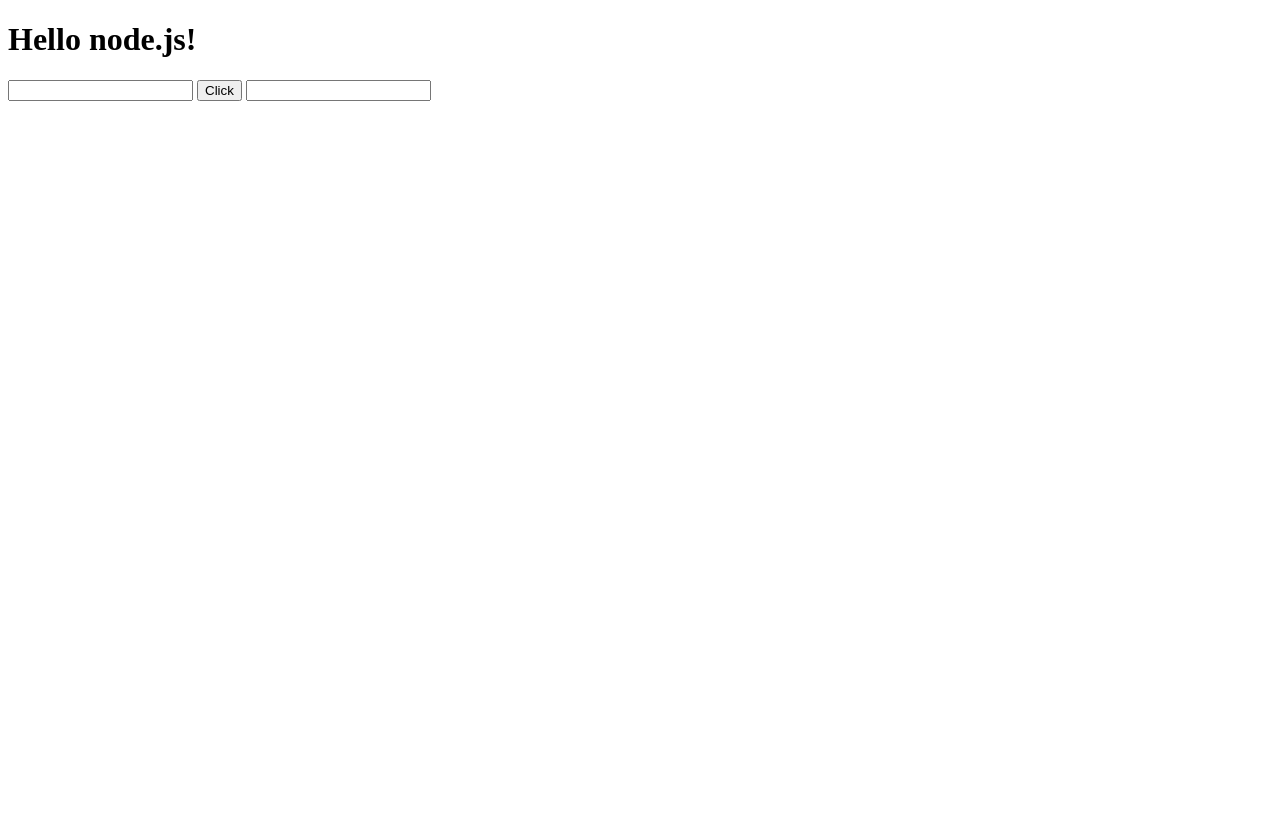
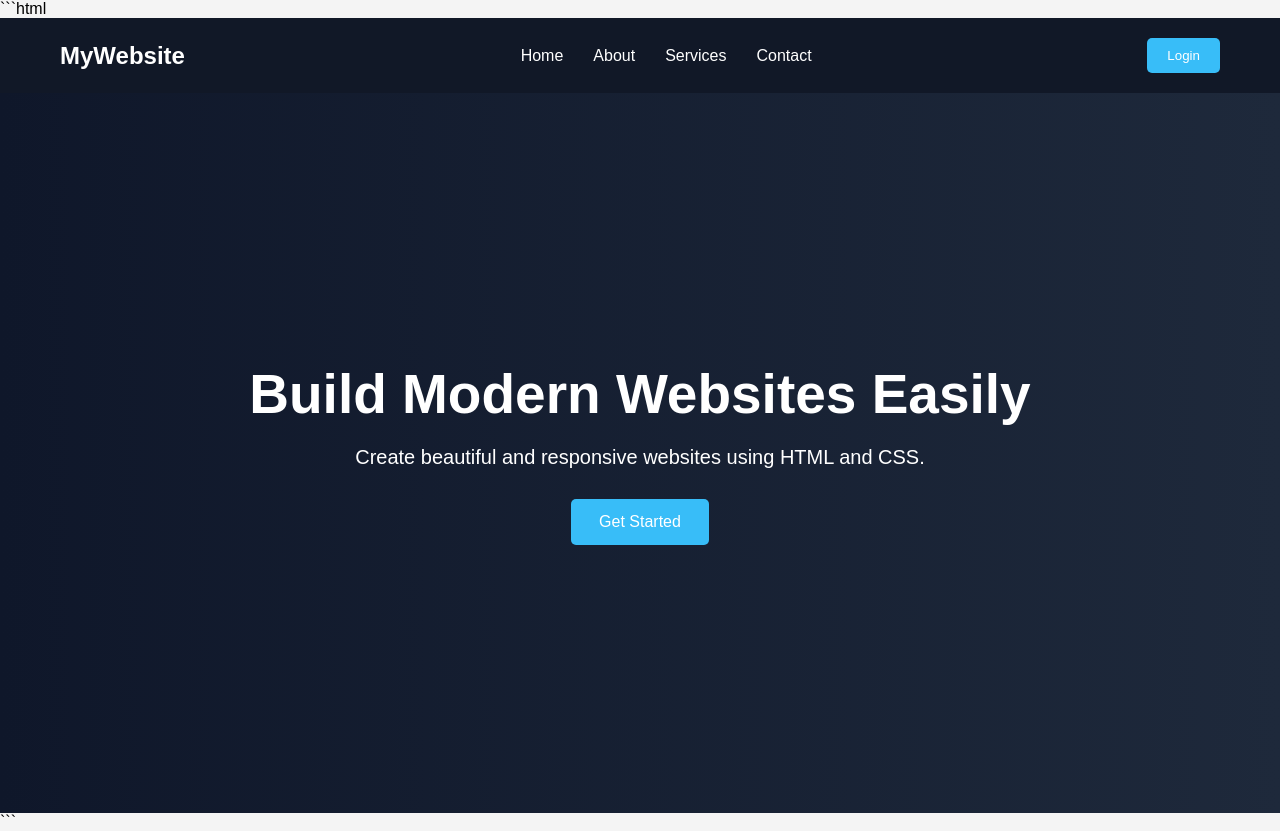
Before and after one commit to akashmondkar7/nodeJS, a website: page html/web.html in a window 1280 px wide. Before the commit the page ends 800 px from the top, so only its background shows below. Drawn offline with Linux system fonts and the light colour scheme.

Commit message:
added html file

````diff
--- /dev/null
+++ b/html/style.css
@@ -0,0 +1,93 @@
+
+
+*{
+    margin: 0;
+    padding: 0;
+    box-sizing: border-box;
+    font-family: Arial, Helvetica, sans-serif;
+}
+
+body{
+    background-color: #f4f4f4;
+}
+
+/* Navbar */
+
+.navbar{
+    display: flex;
+    justify-content: space-between;
+    align-items: center;
+    padding: 20px 60px;
+    background-color: #111827;
+    color: white;
+}
+
+.logo{
+    font-size: 24px;
+    font-weight: bold;
+}
+
+.nav-links{
+    display: flex;
+    list-style: none;
+    gap: 30px;
+}
+
+.nav-links a{
+    text-decoration: none;
+    color: white;
+    transition: 0.3s;
+}
+
+.nav-links a:hover{
+    color: #38bdf8;
+}
+
+.btn{
+    padding: 10px 20px;
+    border: none;
+    background-color: #38bdf8;
+    color: white;
+    border-radius: 5px;
+    cursor: pointer;
+}
+
+.btn:hover{
+    background-color: #0ea5e9;
+}
+
+/* Hero Section */
+
+.hero{
+    height: 90vh;
+    display: flex;
+    justify-content: center;
+    align-items: center;
+    text-align: center;
+    background: linear-gradient(to right, #0f172a, #1e293b);
+    color: white;
+}
+
+.hero-content h1{
+    font-size: 55px;
+    margin-bottom: 20px;
+}
+
+.hero-content p{
+    font-size: 20px;
+    margin-bottom: 30px;
+}
+
+.hero-btn{
+    padding: 14px 28px;
+    border: none;
+    background-color: #38bdf8;
+    color: white;
+    font-size: 16px;
+    border-radius: 5px;
+    cursor: pointer;
+}
+
+.hero-btn:hover{
+    background-color: #0ea5e9;
+}
--- a/html/web.html
+++ b/html/web.html
@@ -1,16 +1,44 @@
+```html
+<!-- web.html -->
 <!DOCTYPE html>
 <html lang="en">
 <head>
     <meta charset="UTF-8">
     <meta name="viewport" content="width=device-width, initial-scale=1.0">
-    <title>My node server</title>
+    <title>Simple Website</title>
+    <link rel="stylesheet" href="style.css">
 </head>
 <body>
-    <h1>Hello node.js!</h1>
-    <input type="text">
-    <button>Click</button>
-    <input type="password" name="" id="">
 
+    <!-- Navbar -->
+    <nav class="navbar">
+        <div class="logo">MyWebsite</div>
+
+        <ul class="nav-links">
+            <li><a href="#">Home</a></li>
+            <li><a href="#">About</a></li>
+            <li><a href="#">Services</a></li>
+            <li><a href="#">Contact</a></li>
+        </ul>
+
+        <button class="btn">Login</button>
+    </nav>
+
+    <!-- Hero Section -->
+    <section class="hero">
+
+        <div class="hero-content">
+            <h1>Build Modern Websites Easily</h1>
+
+            <p>
+                Create beautiful and responsive websites using HTML and CSS.
+            </p>
+
+            <button class="hero-btn">Get Started</button>
+        </div>
+
+    </section>
 
 </body>
 </html>
+```
````
